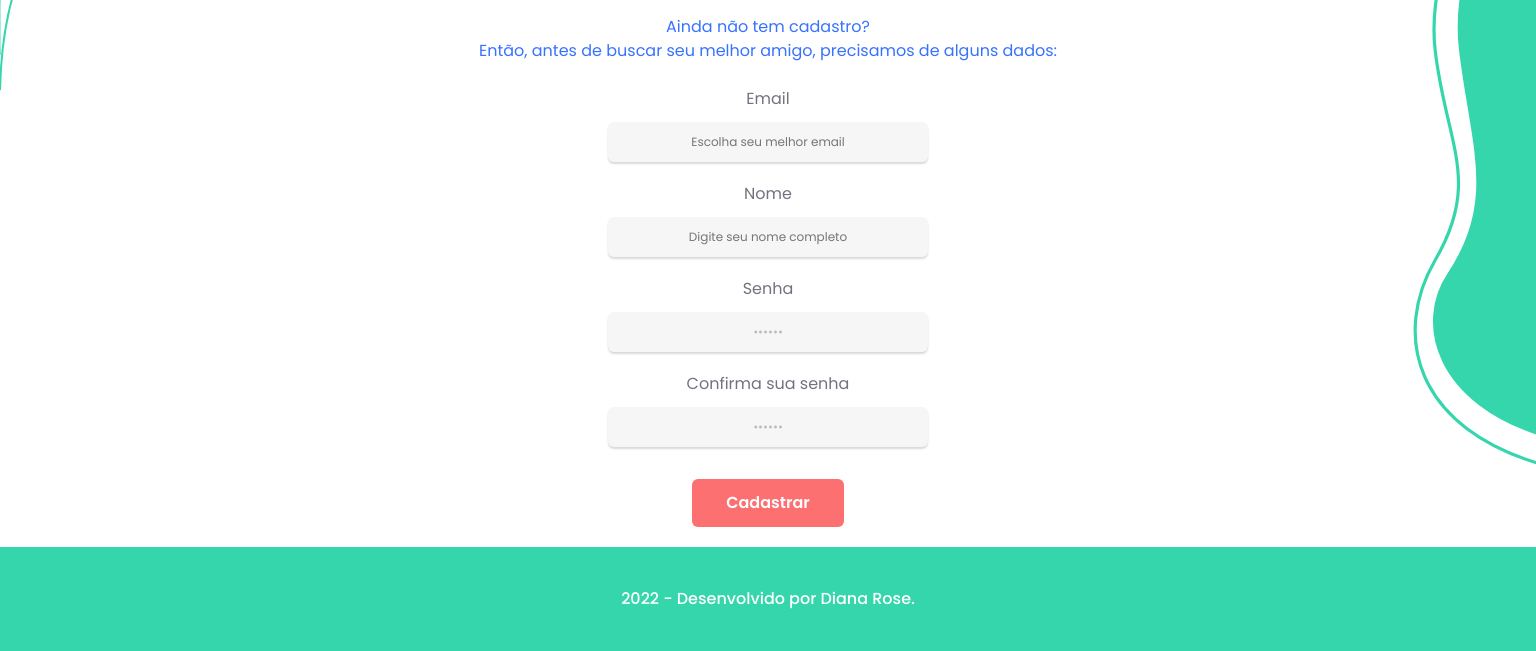
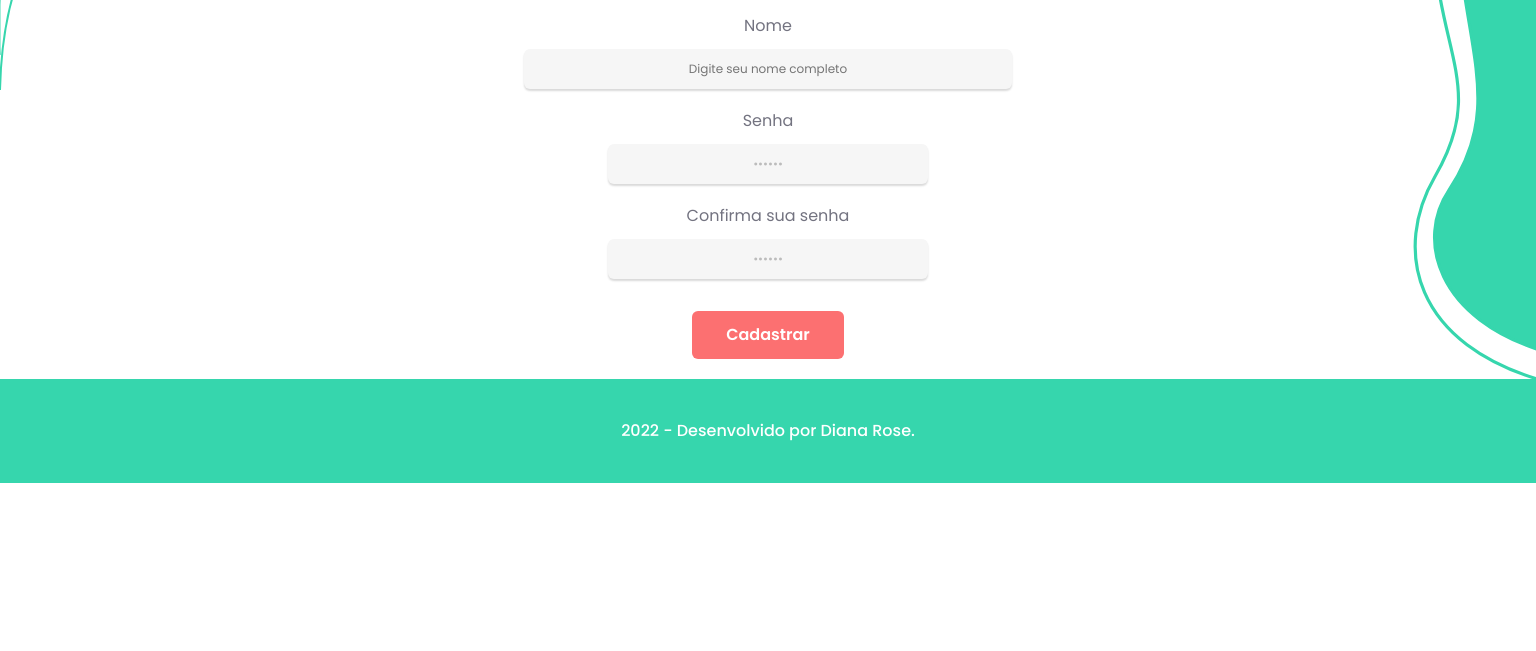
Before and after one commit to DaiLobo/Adopet, a plain HTML site: page pages/cadastro.html in a window 1536 px wide. Shown: the part 378-1029 px from the top of the page. After the commit the page ends 861 px from the top, so only its background shows below. Drawn offline with Linux system fonts and the light colour scheme.

Commit message:
feature/login-cadastro-responsive-desktop

```diff
--- a/pages/cadastro.html
+++ b/pages/cadastro.html
@@ -33,14 +33,14 @@
             <div>
                 <img src="../assets/Logo_-_azul.svg" alt="Logo da Adopet" class="logo-img">
                 <p class="paragrafo">Ainda não tem cadastro?</p>
-                <p class="paragrafo">Então, antes de buscar seu melhor amigo, precisamos de alguns dados:</p>
+                <p class="paragrafo_texto">Então, antes de buscar seu melhor amigo, precisamos de alguns dados:</p>
 
                 <form action="#">
                     <label for="email">Email</label>
                     <input type="email" class="caixa email" name="email" placeholder="Escolha seu melhor email">
 
                     <label for="nome">Nome</label>
-                    <input type="text" class="caixa nome" name="nome" placeholder="Digite seu nome completo">
+                    <input type="nome" class="caixa nome" name="nome" placeholder="Digite seu nome completo">
 
                     <label for="senha">Senha</label>
                     <input type="password" class="caixa senha" name="senha" value="secret" placeholder="Crie uma senha">
--- a/styles/cadastro_login.css
+++ b/styles/cadastro_login.css
@@ -36,6 +36,10 @@ main {
     font-weight: 400;
 }
 
+.paragrafo_texto {
+    margin: 0 8.5rem;
+}
+
 form {
     margin: 1.5rem auto 0;
 
@@ -54,6 +58,44 @@ label {
 }
 
 input {
+    width: 20rem;
+    background-color: var(--cinza-bg);
+    text-align: center;
+    color: var(--cinza-claro);
+    padding: 12px 20px;
+    margin: 0.7rem 0 1.25rem;
+    display: inline-block;
+    border: none;
+    border-radius: 6px;
+
+    box-shadow: 0px 2px 2px rgba(0, 0, 0, 0.15);
+
+    font-family: var(--font-principal);
+    font-size: 12px;
+    line-height: 16px;
+    font-weight: 400;
+}
+
+input[type=email] {
+    width: 20rem;
+    background-color: var(--cinza-bg);
+    text-align: center;
+    color: var(--cinza-claro);
+    padding: 12px 20px;
+    margin: 0.7rem 0 1.25rem;
+    display: inline-block;
+    border: none;
+    border-radius: 6px;
+
+    box-shadow: 0px 2px 2px rgba(0, 0, 0, 0.15);
+
+    font-family: var(--font-principal);
+    font-size: 12px;
+    line-height: 16px;
+    font-weight: 400;
+}
+
+input[type=nome] {
     width: 20rem;
     background-color: var(--cinza-bg);
     text-align: center;
@@ -103,6 +145,63 @@ input[type=submit] {
     margin-bottom: 0.5rem;
 }
 
+/*parte desktop*/
+@media(min-width: 1440px){
+
+    main {
+        margin: 1.5rem auto 0 auto;
+        text-align: center;
+        font-family: 'Poppins', sans-serif;
+        color: var(--azul);
+
+        display:flex;
+        flex-direction: column;
+        min-height: 60vh;
+
+        flex-grow: 1;
+    }
+
+    h3 {
+        font-family: 'Poppins', sans-serif;
+        font-weight: 500;
+        margin-top: 40px;
+    }
+
+    .paragrafo {
+        margin: 1rem center 1.5rem 3.5rem;
+        font-family: 'Poppins', sans-serif;
+        font-weight: 400;
+    }
+
+    .paragrafo_texto {
+        margin: 0 30.5rem;
+    }
+
+    input[type=email] {
+        width: 30.5rem;
+    }
+
+    input[type=nome] {
+        width: 30.5rem;
+        background-color: var(--cinza-bg);
+        text-align: center;
+        color: var(--cinza-claro);
+        padding: 12px 20px;
+        margin: 0.7rem 0 1.25rem;
+        display: inline-block;
+        border: none;
+        border-radius: 6px;
+
+        box-shadow: 0px 2px 2px rgba(0, 0, 0, 0.15);
+
+        font-family: var(--font-principal);
+        font-size: 12px;
+        line-height: 16px;
+        font-weight: 400;
+    }
+
+}
+
 @media(max-width: 360px) {
     body {
         background-color: var(--branco);
@@ -143,6 +242,10 @@ input[type=submit] {
     }
 
     .paragrafo {
+        margin: 0 3.5rem;
+    }
+
+    .paragrafo_texto {
         margin: 0 1.5rem;
     }
 
```
Also changed, not shown: pages/login.html (+3 -1 lines).
